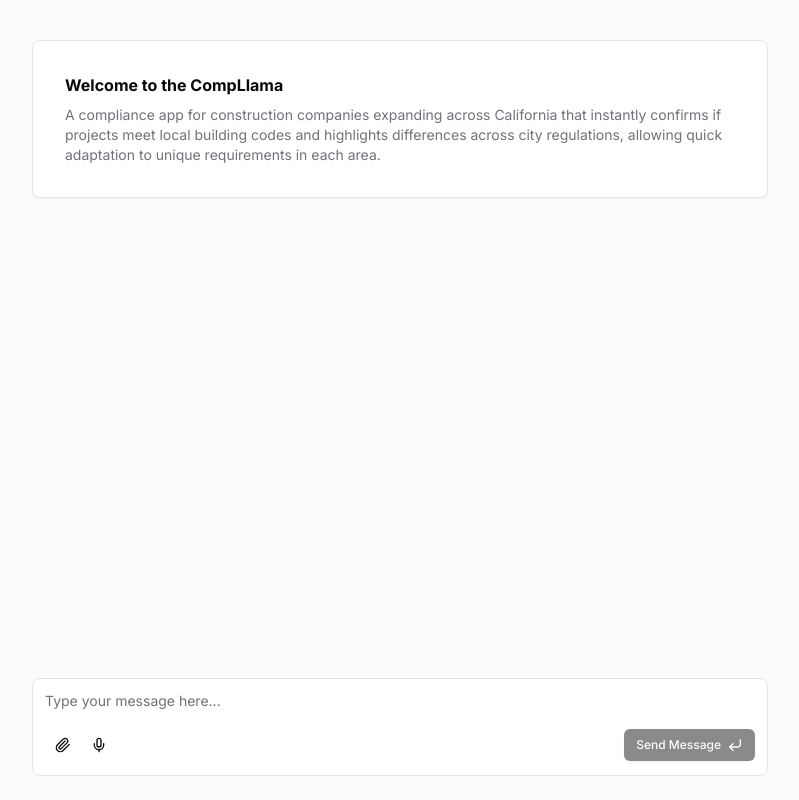
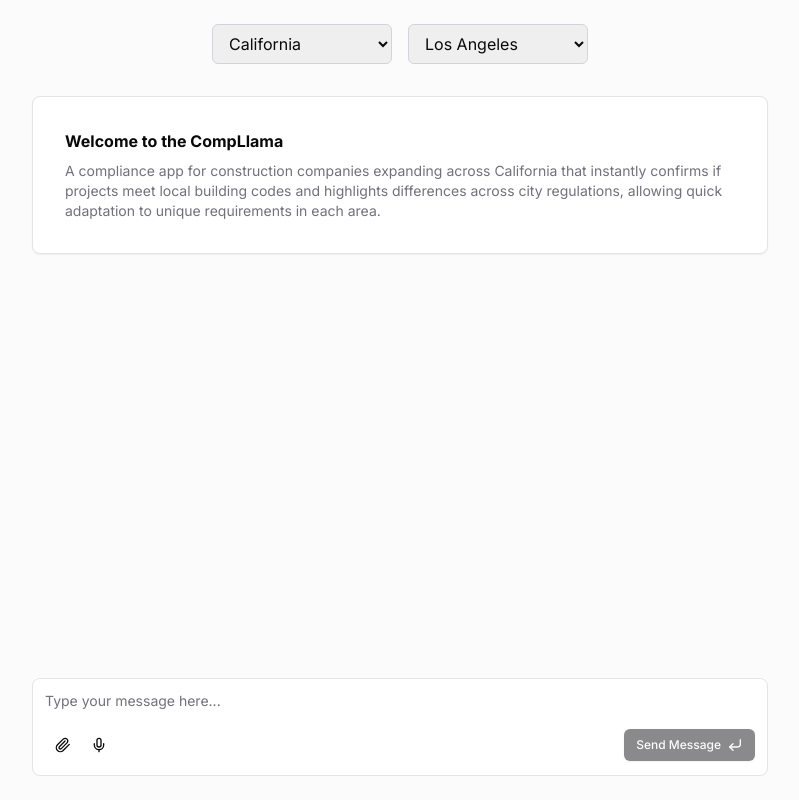
Before and after one commit to ssoima/compllama, a Next.js app in the folder frontend/: page / in a window 1280 px wide. Shown: the whole page, without its empty margins (240-1039 px from the left). Built offline with nearby package versions, Linux system fonts and the light colour scheme.

Commit message:
Add drop down

```diff
--- a/frontend/app/page.tsx
+++ b/frontend/app/page.tsx
@@ -44,11 +44,30 @@ type Message = {
   timestamp?: Date; // Optional timestamp for when the message was sent
 };
 
+const states = ["California", "Texas", "Florida", "Illinois", "Pennsylvania", "Ohio", "Georgia", "North Carolina", "Michigan", "Virginia"];
+
+const cities = {
+  California: ["Los Angeles", "San Francisco", "San Diego", "San Jose", "Sacramento"],
+  Texas: ["Houston", "Dallas", "Austin", "San Antonio", "Fort Worth"],
+  Florida: ["Miami", "Orlando", "Tampa", "Jacksonville", "Tallahassee"],
+  Illinois: ["Chicago", "Aurora", "Naperville", "Joliet", "Rockford"],
+  Pennsylvania: ["Philadelphia", "Pittsburgh", "Allentown", "Erie", "Reading"],
+  Ohio: ["Columbus", "Cleveland", "Cincinnati", "Toledo", "Akron"],
+  Georgia: ["Atlanta", "Augusta", "Savannah", "Athens", "Macon"],
+  NorthCarolina: ["Charlotte", "Raleigh", "Greensboro", "Durham", "Winston-Salem"],
+  Michigan: ["Detroit", "Grand Rapids", "Warren", "Sterling Heights", "Ann Arbor"],
+  Virginia: ["Virginia Beach", "Norfolk", "Chesapeake", "Richmond", "Newport News"]
+};
+
+
+
 export default function Home() {
   const [isGenerating, setIsGenerating] = useState(false);
   const [input, setInput] = useState("");
   const [isLoading, setIsLoading] = useState(false);
   const [messages, setMessages] = useState<Message[]>([]);
+  const [selectedState, setSelectedState] = useState("California"); // Default state
+  const [selectedCity, setSelectedCity] = useState("Los Angeles"); // Default city
   const messagesRef = useRef<HTMLDivElement>(null);
   const formRef = useRef<HTMLFormElement>(null);
 
@@ -57,6 +76,21 @@ export default function Home() {
       messagesRef.current.scrollTop = messagesRef.current.scrollHeight;
     }
   }, [messages]);
+
+  const handleStateChange = (e: React.ChangeEvent<HTMLSelectElement>) => {
+    const state = e.target.value;
+    setSelectedState(state);
+
+    // Set the first city only if cities[state] is defined
+    if (cities[state]) {
+      setSelectedCity(cities[state][0]);
+    } else {
+      setSelectedCity("");
+    }
+  };
+  const handleCityChange = (e: React.ChangeEvent<HTMLSelectElement>) => {
+    setSelectedCity(e.target.value);
+  };
 
   const handleInputChange = (e: React.ChangeEvent<HTMLTextAreaElement>) => {
     setInput(e.target.value);
@@ -187,13 +221,48 @@ export default function Home() {
 
   return (
       <main className="flex h-screen w-full max-w-3xl flex-col items-center mx-auto py-6">
+
+        <div className="flex gap-4 mb-4">
+          {/* State Dropdown */}
+          <div className="relative">
+            <select
+                value={selectedState}
+                onChange={handleStateChange}
+                className="block w-[180px] border border-gray-300 rounded-md py-2 px-3 focus:outline-none focus:ring-1 focus:ring-blue-500"
+            >
+              {states.map((state) => (
+                  <option key={state} value={state}>
+                    {state}
+                  </option>
+              ))}
+            </select>
+          </div>
+
+          {/* City Dropdown */}
+          <div className="relative">
+            <select
+                value={selectedCity}
+                onChange={handleCityChange}
+                className="block w-[180px] border border-gray-300 rounded-md py-2 px-3 focus:outline-none focus:ring-1 focus:ring-blue-500"
+            >
+              {/* Check if cities[selectedState] exists before mapping */}
+              {cities[selectedState]?.map((city) => (
+                  <option key={city} value={city}>
+                    {city}
+                  </option>
+              ))}
+            </select>
+          </div>
+        </div>
         <ChatMessageList ref={messagesRef}>
           {/* Initial Message */}
           {messages.length === 0 && (
               <div className="w-full bg-background shadow-sm border rounded-lg p-8 flex flex-col gap-2">
                 <h1 className="font-bold">Welcome to the CompLlama</h1>
                 <p className="text-muted-foreground text-sm">
-              A compliance app for construction companies expanding across California that instantly confirms if projects meet local building codes and highlights differences across city regulations, allowing quick adaptation to unique requirements in each area.
+                  A compliance app for construction companies expanding across California that instantly confirms if
+                  projects meet local building codes and highlights differences across city regulations, allowing quick
+                  adaptation to unique requirements in each area.
                 </p>
               </div>
           )}
@@ -223,7 +292,7 @@ export default function Home() {
                             } else {
                               return (
                                   <pre className="whitespace-pre-wrap pt-2" key={index}>
-                          <CodeDisplayBlock code={part} lang="" />
+                          <CodeDisplayBlock code={part} lang=""/>
                         </pre>
                               );
                             }
@@ -241,7 +310,7 @@ export default function Home() {
                                                 variant="outline"
                                                 className="size-5"
                                                 key={iconIndex}
-                                icon={<Icon className="size-3" />}
+                                                icon={<Icon className="size-3"/>}
                                                 onClick={() =>
                                                     handleActionClick(icon.label, index)
                                                 }
@@ -259,8 +328,8 @@ export default function Home() {
           {/* Loading */}
           {isGenerating && (
               <ChatBubble variant="received">
-            <ChatBubbleAvatar src="" fallback="🤖" />
-            <ChatBubbleMessage isLoading />
+                <ChatBubbleAvatar src="" fallback="🤖"/>
+                <ChatBubbleMessage isLoading/>
               </ChatBubble>
           )}
         </ChatMessageList>
@@ -279,12 +348,12 @@ export default function Home() {
             />
             <div className="flex items-center p-3 pt-0">
               <Button variant="ghost" size="icon">
-              <Paperclip className="size-4" />
+                <Paperclip className="size-4"/>
                 <span className="sr-only">Attach file</span>
               </Button>
 
               <Button variant="ghost" size="icon">
-              <Mic className="size-4" />
+                <Mic className="size-4"/>
                 <span className="sr-only">Use Microphone</span>
               </Button>
 
@@ -295,7 +364,7 @@ export default function Home() {
                   className="ml-auto gap-1.5"
               >
                 Send Message
-              <CornerDownLeft className="size-3.5" />
+                <CornerDownLeft className="size-3.5"/>
               </Button>
             </div>
           </form>
```
Lines whose indentation alone changed are shown as unchanged.
